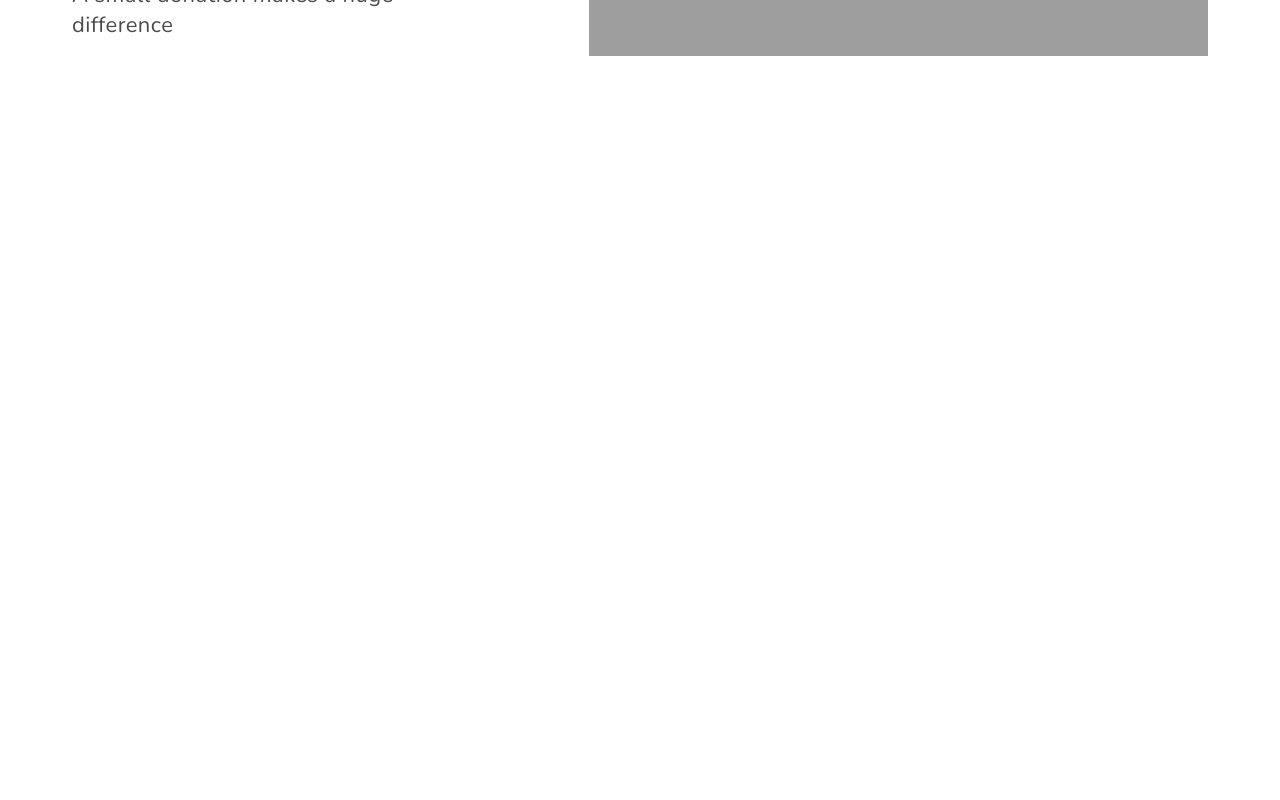
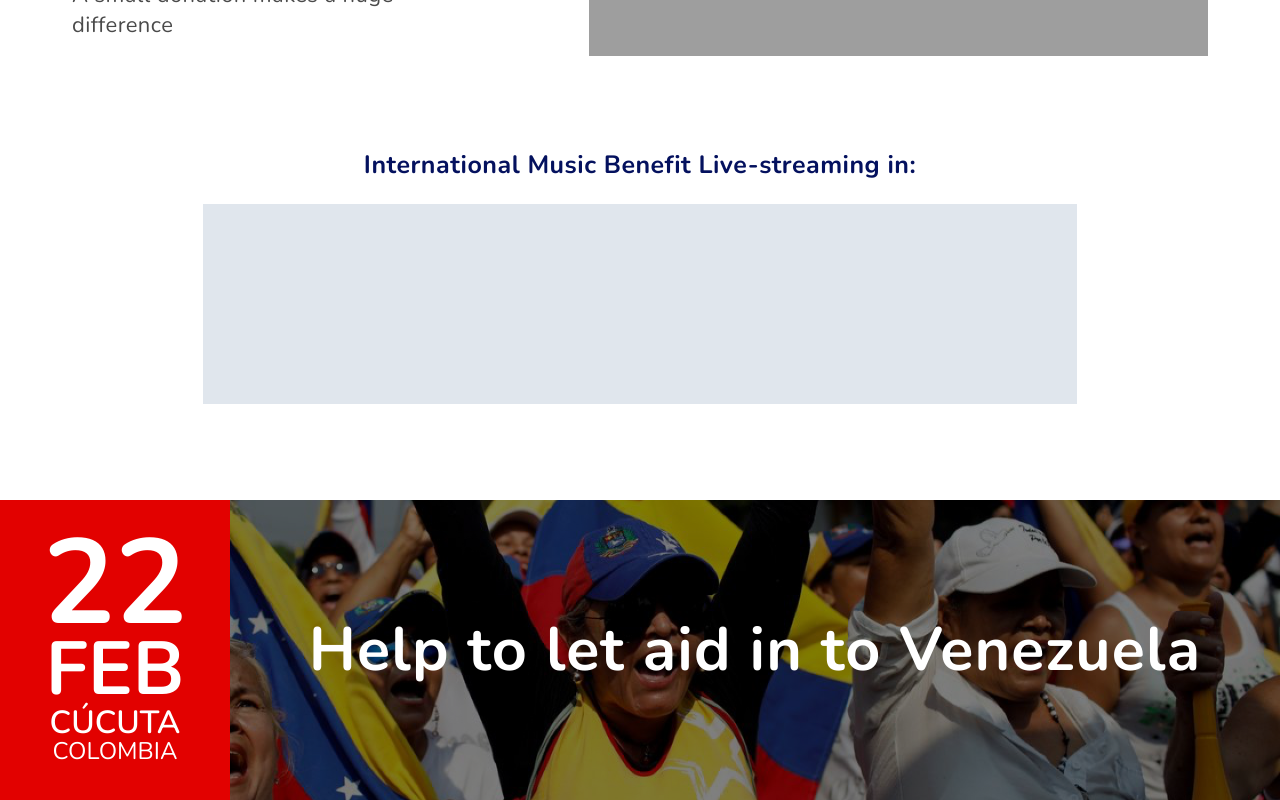
Before and after one commit to serudda/venezuela-aid-live, a Vue app: page / in a window 1280 px wide. Shown: the part 595-1395 px from the top of the page. Before the commit the page ends 800 px from the top, so only its background shows below. Built offline with nearby package versions, Linux system fonts and the light colour scheme; grey boxes are pictures that could not be loaded.

Commit message:
Mod: Added Banner section

```diff
--- a/src/theme/core/_global.scss
+++ b/src/theme/core/_global.scss
@@ -57,7 +57,6 @@ body.val {
   }
 
   h3 {
-    color: map-get($color, black);
     font-size: 1.5625rem;
     font-style: normal;
     font-stretch: normal;
--- a/src/views/home/home.vue
+++ b/src/views/home/home.vue
@@ -1,7 +1,9 @@
 <!-- Template -->
 <template>
   <div class="home-view">
-    <hero-section class="p-4"></hero-section>
+    <hero-section class="p-5"></hero-section>
+    <counter-section class="p-4 pb-5 mb-5"></counter-section>
+    <banner-section></banner-section>
   </div>
 </template>
 
@@ -10,11 +12,15 @@
 import './home.scss';
 
 import heroSection from './sections/hero/hero.vue';
+import counterSection from './sections/counter/counter.vue';
+import bannerSection from './sections/banner/banner.vue';
 
 export default {
   name: 'home-view',
   components: {
-    'hero-section': heroSection
+    'hero-section': heroSection,
+    'counter-section': counterSection,
+    'banner-section': bannerSection
   },
   data() {
     return {};
--- /dev/null
+++ b/src/views/home/sections/banner/banner.scss
@@ -0,0 +1,71 @@
+.banner-section {
+  background-color: #000000;
+  height: 300px;
+  position: relative;
+  width: 100%;
+
+  .date {
+    background: map-get($color, tertiary);
+    height: 100%;
+    min-width: 230px;
+    align-items: center;
+    justify-content: center;
+    z-index: 1;
+
+    .text {
+      color: map-get($color, white);
+      font-style: normal;
+      font-stretch: normal;
+    }
+
+    &__day {
+      font-size: 120px;
+      font-weight: 900;
+      line-height: 0.8;
+    }
+
+    &__month {
+      font-size: 75px;
+      font-weight: 900;
+      line-height: 1;
+    }
+
+    &__city {
+      font-size: 32px;
+      font-weight: 600;
+      line-height: 1;
+    }
+
+    &__country {
+      font-size: 24px;
+      font-weight: 500;
+      line-height: 1;
+    }
+  }
+
+  .message {
+    color: map-get($color, white);
+    font-size: 3.8125rem;
+    font-style: normal;
+    font-stretch: normal;
+    font-weight: 900;
+    line-height: normal;
+    letter-spacing: 1.2px;
+    width: 100%;
+    z-index: 1;
+  }
+
+  .overlay {
+    content: "";
+    background-image: url('../../../../assets/venezuela.jpg');
+    background-position: left;
+    background-repeat: no-repeat;
+    background-size: cover;
+    opacity: 0.5;
+    top: 0;
+    left: 0;
+    bottom: 0;
+    right: 0;
+    position: absolute;
+  }
+}
--- /dev/null
+++ b/src/views/home/sections/banner/banner.vue
@@ -0,0 +1,30 @@
+<!-- Template -->
+<template>
+  <div class="banner-section d-flex">
+    <div class="date d-inline-flex flex-column">
+      <span class="text date__day">22</span>
+      <span class="text date__month">FEB</span>
+      <span class="text date__city">CÚCUTA</span>
+      <span class="text date__country">COLOMBIA</span>
+    </div>
+    <div class="message d-flex align-items-center justify-content-center">
+      <span class="color-white">Help to let aid in to Venezuela</span>
+    </div>
+    <div class="overlay"></div>
+  </div>
+</template>
+
+<!-- Script -->
+<script>
+import './banner.scss';
+
+export default {
+  name: 'banner-section',
+  components: {},
+  data() {
+    return {};
+  },
+  computed: {},
+  methods: {}
+};
+</script>
--- /dev/null
+++ b/src/views/home/sections/counter/counter.scss
@@ -0,0 +1,12 @@
+.counter-section {
+  align-items: center;
+  display: flex;
+  flex-direction: column;
+  justify-content: center;
+
+  .counter {
+    width: 80%;
+    height: 200px;
+    background-color: map-get($color, smoke);
+  }
+}
--- /dev/null
+++ b/src/views/home/sections/counter/counter.vue
@@ -0,0 +1,22 @@
+<!-- Template -->
+<template>
+  <div class="counter-section container text-center">
+    <h3 class="color-secondary mb-4">International Music Benefit Live-streaming in:</h3>
+    <div class="counter"></div>
+  </div>
+</template>
+
+<!-- Script -->
+<script>
+import './counter.scss';
+
+export default {
+  name: 'counter-section',
+  components: {},
+  data() {
+    return {};
+  },
+  computed: {},
+  methods: {}
+};
+</script>
--- a/src/views/home/sections/hero/hero.vue
+++ b/src/views/home/sections/hero/hero.vue
@@ -1,6 +1,6 @@
 <!-- Template -->
 <template>
-  <div class="hero-section p-5">
+  <div class="hero-section">
     <div class="row no-gutters" style="min-height: 460px;">
       <div class="col-5 p-4 pr-5" style="display: flex;
     flex-direction: column;
```
Also changed, not shown: src/assets/venezuela.jpg (added).
